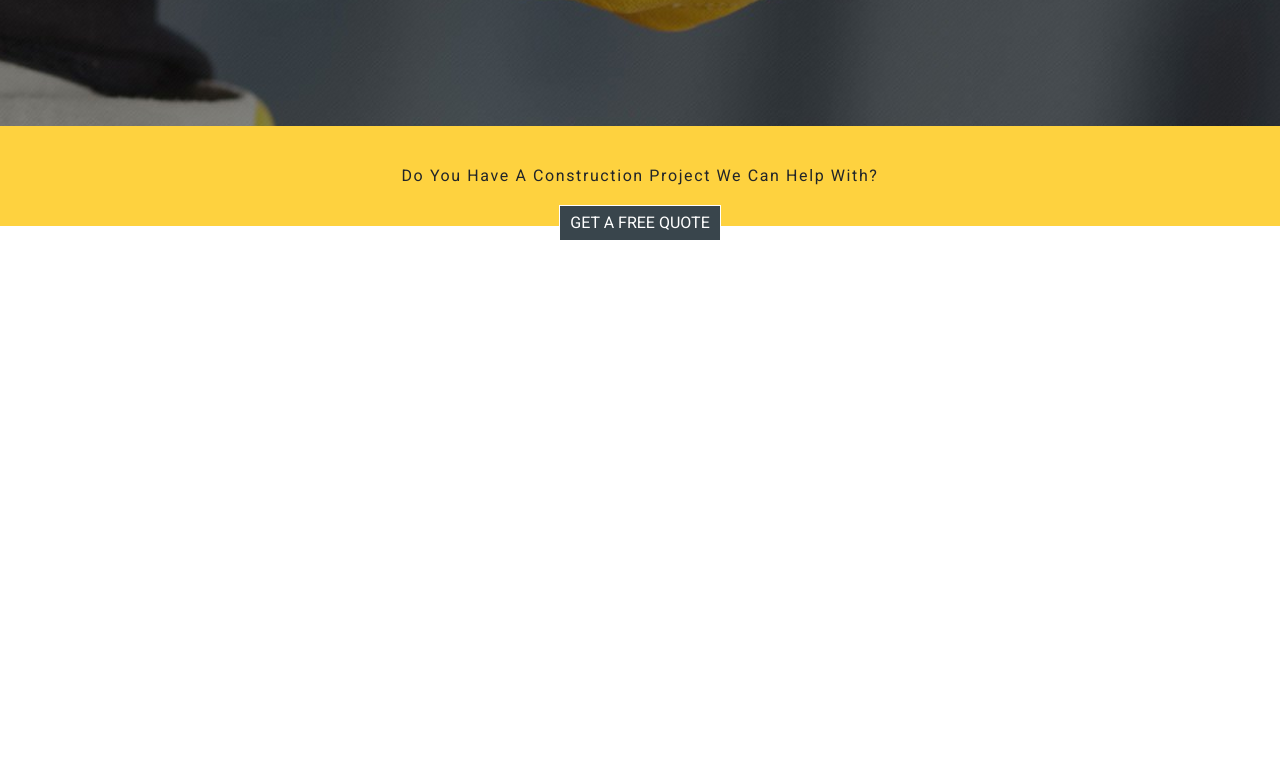
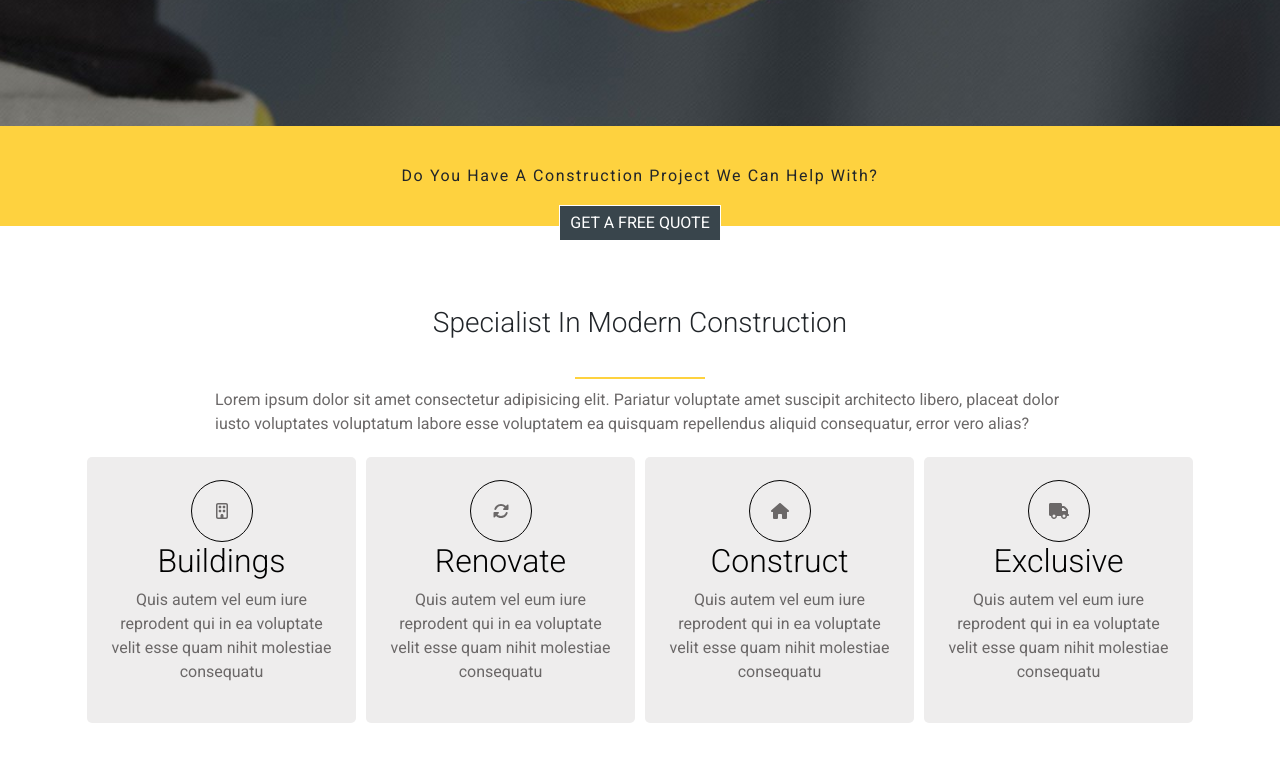
Before and after one commit to GhadeerShamshoum/proj-html-vuejs, a Vue app: page / in a window 1280 px wide. Shown: the part 974-1736 px from the top of the page. Before the commit the page ends 1215 px from the top, so only its background shows below. Built offline with nearby package versions, Linux system fonts and the light colour scheme.

Commit message:
specialist-cards

```diff
--- a/src/assets/style/global.scss
+++ b/src/assets/style/global.scss
@@ -15,3 +15,6 @@ a{
     text-decoration: none;
     text-transform: uppercase;
 }
+.container{
+    display: flex;
+}
--- a/src/assets/style/variabiles.scss
+++ b/src/assets/style/variabiles.scss
@@ -3,3 +3,4 @@ $doveGray:#6B6868;
 $silver:#BCBCBC;
 $white:#FFFFFF;
 $LimedSpruce:#39454C;
+$pampas:#F0EDE6;
--- a/src/components/Main.vue
+++ b/src/components/Main.vue
@@ -2,6 +2,7 @@
 <main>
   <HomeSlider/>
   <TextUnderSlider/>
+  <SpeciaList/>
 
 </main>
 
@@ -10,6 +11,7 @@
 <script>
 import HomeSlider from './section/HomeSlider.vue'
 import TextUnderSlider from './section/TextUnderSlider.vue'
+import SpeciaList from './section/SpeciaList.vue'
 export default {
   name: 'Main',
   props: {
@@ -17,7 +19,8 @@ export default {
     },
   components:{
     HomeSlider,
-    TextUnderSlider
+    TextUnderSlider,
+    SpeciaList
   }
 }
 </script>
--- a/src/components/section/HomeSlider.vue
+++ b/src/components/section/HomeSlider.vue
@@ -6,8 +6,6 @@
         <button class="buttonLeft"><a href="#">Explore recent Work</a></button>
         <button class="buttonRight"><a href="#">Get a quote today</a></button>
       </div>
-
-
     </section>
 </template>
 
@@ -49,10 +47,11 @@ section{
 }
 
 .buttons{
+  margin-top: 40px;
   display: flex;
   button{
     border: none;
-    padding: 10px 20px;
+    padding: 10px 80px;
     margin: 5px;
   }
   .buttonLeft{
--- a/src/components/section/SpeciaList.vue
+++ b/src/components/section/SpeciaList.vue
@@ -1,9 +1,30 @@
 <template>
     <section>
-
       <h3>specialist in modern construction</h3>
       <div class="textContainer">
         <p>Lorem ipsum dolor sit amet consectetur adipisicing elit. Pariatur voluptate amet suscipit architecto libero, placeat dolor iusto voluptates voluptatum labore esse voluptatem ea quisquam repellendus aliquid consequatur, error vero alias?</p>
+      </div>
+      <div class="container">
+        <div class="listContainer">
+          <div class="iconContainer"><i class="far fa-building"></i></div>
+          <h2>Buildings</h2>
+          <p>Quis autem vel eum iure reprodent qui in ea voluptate velit esse quam nihit molestiae consequatu</p>
+        </div>
+        <div class="listContainer">
+          <div class="iconContainer"><i class="fas fa-sync-alt"></i></div>
+          <h2>Renovate</h2>
+          <p>Quis autem vel eum iure reprodent qui in ea voluptate velit esse quam nihit molestiae consequatu</p>
+        </div>
+        <div class="listContainer">
+          <div class="iconContainer"><i class="fas fa-home"></i></div>
+          <h2>Construct</h2>
+          <p>Quis autem vel eum iure reprodent qui in ea voluptate velit esse quam nihit molestiae consequatu</p>
+        </div>
+        <div class="listContainer">
+          <div class="iconContainer"><i class="fas fa-truck"></i></div>
+          <h2>Exclusive</h2>
+          <p>Quis autem vel eum iure reprodent qui in ea voluptate velit esse quam nihit molestiae consequatu</p>
+        </div>
       </div>
     </section>
 </template>
@@ -12,6 +33,7 @@
 
 export default {
   name: 'SpeciaList',
+
 
   props: {
 
@@ -56,6 +78,36 @@ h3{
   }
 }
 
+.listContainer{
+  width: calc(100% / 4 - 10px);
+  margin: 5px;
+  background-color: #eeeded;
+  display: flex;
+  flex-direction: column;
+  align-items: center;
+  padding: 23px;
+  border-radius: 5px;
+  color: $doveGray;
+  .iconContainer{
+    color: $doveGray;
+    width: 30px;
+    height: 30px;
+    padding: 30px;
+    border: 1px solid black;
+    border-radius: 50%;
+    display: flex;
+    justify-content: center;
+    align-items: center;
+  }
+  h2{
+    font-weight: 300;
+    color: black;
+  }
+  p{
+    text-align: center;
+  }
+}
+
 
 
 
```
